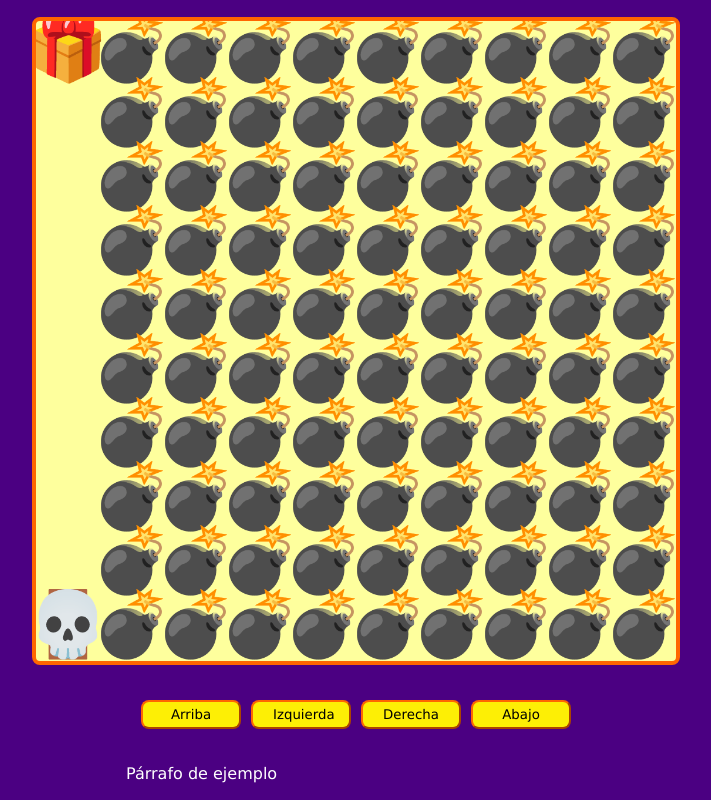
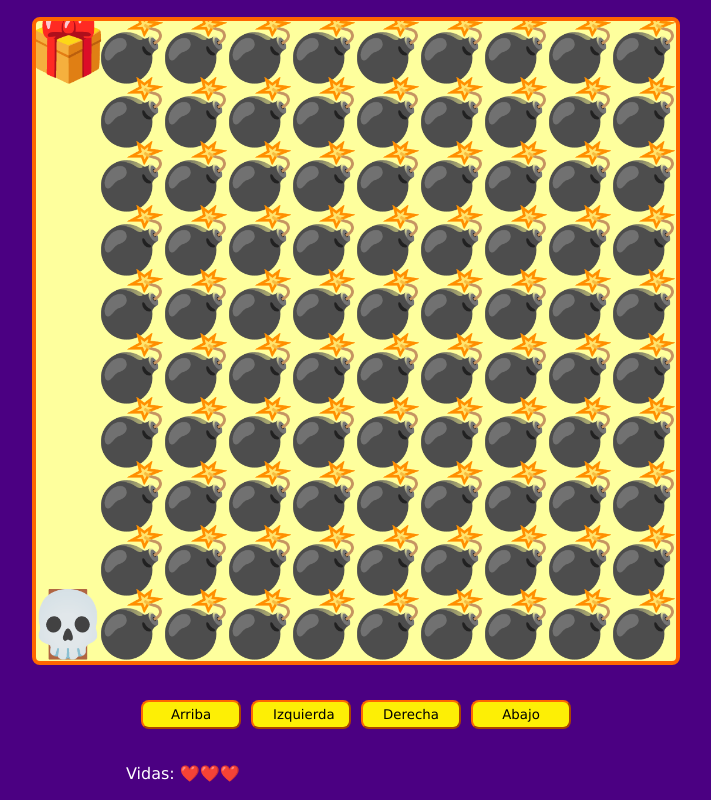
Before and after one commit to AdrianGerman/videogame-javascript, a plain HTML site: page index.html in a window 1280 px wide. Shown: the whole page, without its empty margins (284-995 px from the left). Drawn offline with Linux system fonts and the light colour scheme.

Commit message:
show lives

```diff
--- a/index.html
+++ b/index.html
@@ -19,8 +19,7 @@
         </div>
 
         <div class="messages">
-            <!-- Aqui va a ir la info en un futuro att: tu mama la que caga de pie -->
-            <p>Párrafo de ejemplo</p>
+            <p>Vidas: <span id="lives"></span> </p>
         </div>
     </div>
 
--- a/js/game.js
+++ b/js/game.js
@@ -4,6 +4,7 @@ const btnUp = document.querySelector("#up");
 const btnLeft = document.querySelector("#left");
 const btnRight = document.querySelector("#right");
 const btnDown = document.querySelector("#down");
+const spanLives = document.querySelector("#lives");
 
 let canvasSize;
 let elementsSize;
@@ -54,6 +55,9 @@ function startGame() {
   const mapRows = map.trim().split("\n");
   const mapRowsCols = mapRows.map((row) => row.trim().split(""));
   // console.log({ map, mapRows, mapRowsCols });
+
+  //Mostrar vidas
+  showLives();
 
   enemyPosition = [];
   game.clearRect(0, 0, canvasSize, canvasSize);
@@ -132,7 +136,7 @@ function gameWin() {
 function levelFail() {
   // console.log("Chocaste contra un enemigo!!!");
   lives--;
-  // console.log(lives);
+
   if (lives <= 0) {
     level = 0;
     lives = 3;
@@ -140,6 +144,14 @@ function levelFail() {
   playerPosition.x = undefined;
   playerPosition.y = undefined;
   startGame();
+}
+
+function showLives() {
+  const heartsArray = Array(lives).fill(emojis["HEART"]);
+
+  spanLives.innerHTML = "";
+  heartsArray.forEach((heart) => spanLives.append(heart));
+  // spanLives.innerHTML = heartsArray;
 }
 
 window.addEventListener("keydown", moveByKeys);
--- a/js/maps.js
+++ b/js/maps.js
@@ -12,6 +12,7 @@ const emojis = {
   BOMB_COLLISION: "🔥",
   GAME_OVER: "👎",
   WIN: "🏆",
+  HEART: "❤️",
 };
 
 const maps = [];
```
